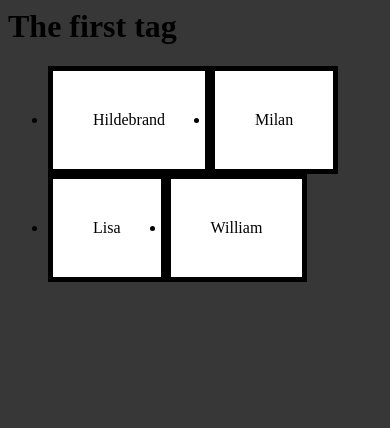
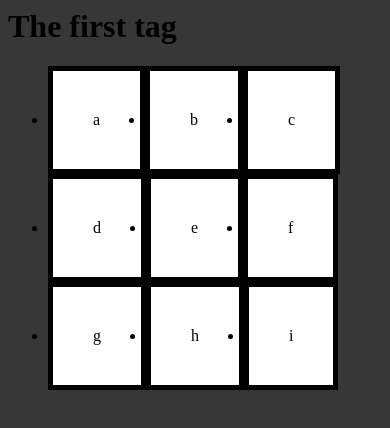
Before and after one commit to binaryjohn/bankroft, a plain HTML site: page index.html in a window 390 px wide. Drawn offline with Linux system fonts and the light colour scheme.

Commit message:
ABCs of the telephone

```diff
--- a/index.html
+++ b/index.html
@@ -6,10 +6,15 @@
     <body>
         <h1>The first tag</h1>
         <ul>
-            <li>Hildebrand</li>
-            <li>Milan</li>
-            <li>Lisa</li>
-            <li>William</li>
+            <li>a</li>
+            <li>b</li>
+            <li>c</li>
+            <li>d</li>
+            <li>e</li>
+            <li>f</li>
+            <li>g</li>
+            <li>h</li>
+            <li>i</li>
         </ul>
     </body>
 </html>
```
